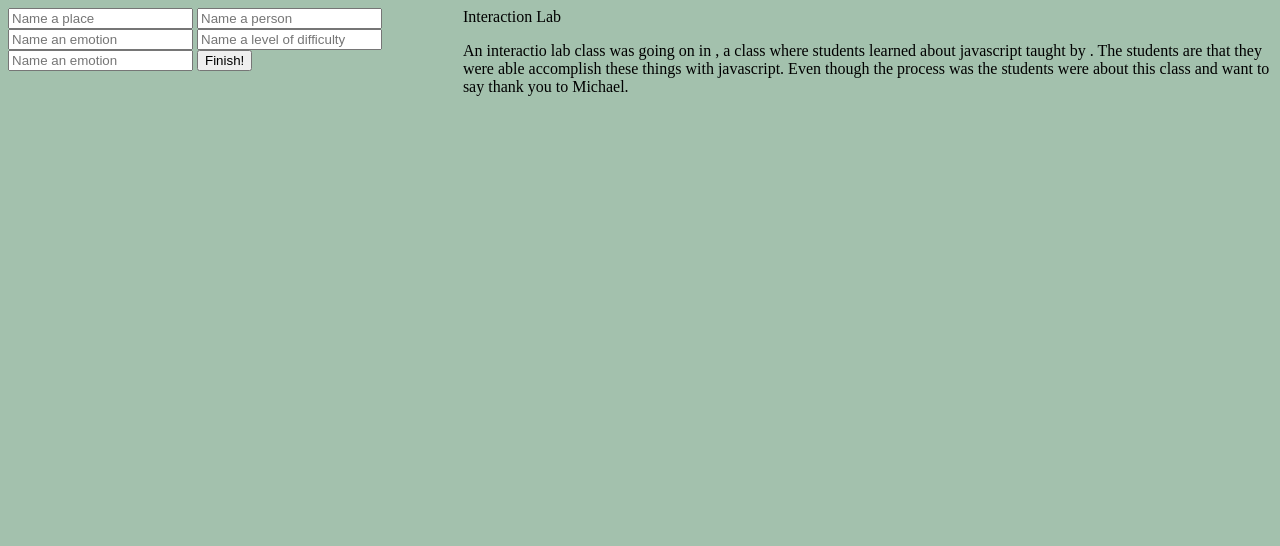
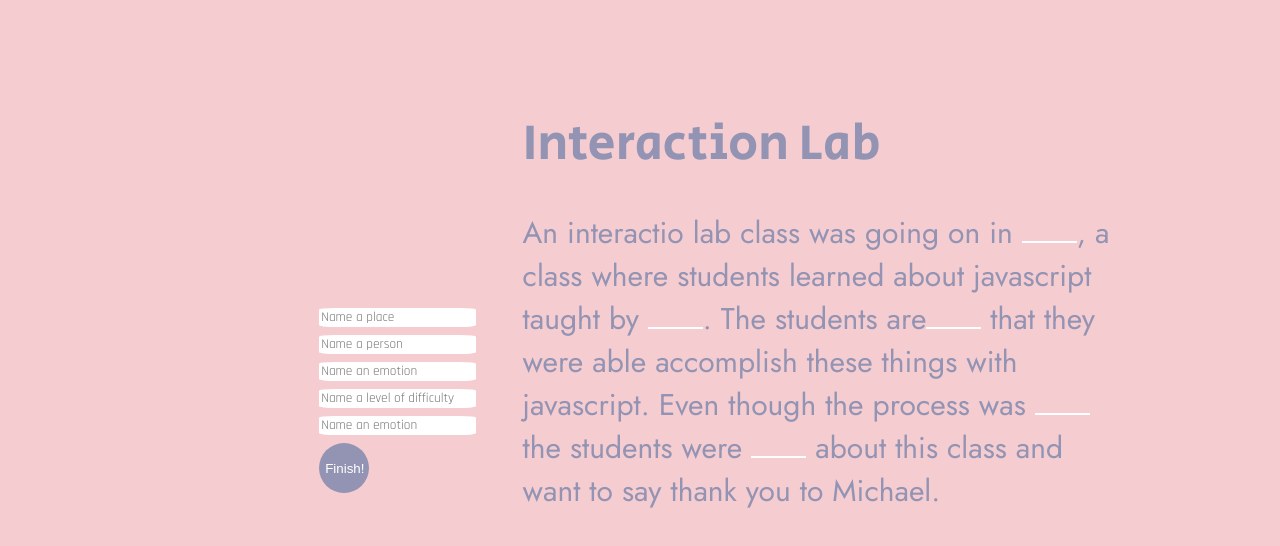
Before and after one commit to core-interaction-lab/assignments-Vivianliu015, a plain HTML site: page assignments/assignment-5/index.html in a window 1280 px wide. Drawn offline with Linux system fonts and the light colour scheme.

Commit message:
Update styles.css

```diff
--- a/assignments/assignment-5/css/styles.css
+++ b/assignments/assignment-5/css/styles.css
@@ -1,81 +1,83 @@
-.content{
+.content {
     display: flex;
+    padding: 0 .5rem;
+
 }
 
-.flex-col{
-    flex: 1;
+section {
+    padding: 0 .2rem;
+
 }
 
-#todo-textarea{
-color:#dc7b82;
-background-color: whitesmoke;
-border-radius:20px;
-font-size: 27.5px;
-position:relative;
-left: 97px;
-top:50px;
-font-family: 'Montserrat Alternates', sans-serif;
-border:0px;
+.input-value {
+    display: inline-block;
+    min-width: 55px;
+    border-bottom: 2px solid white;
+    position:relative;
+
 
 
 }
 
-#add-todo-btn{
-color:	#317873;
-height:50px;
-width:50px;
-border-radius: 100px;
-position:relative;
-left: 400px;
-top:70px;
-background-color: 	#a0d6b4;
-border:0px;
-font-family: 'Montserrat Alternates', sans-serif;
-transition: transform .2s;
-
+form input {
+    display: block;
+    margin-bottom: .5rem;
+    position: relative;
+    font-family: 'Rajdhani', sans-serif;
+    border-radius: 10%;
+    border: none;
+    color:purple;
 
 }
 
-#add-todo-btn:hover{
-    background-color:#f0c7ca;
-    font-family: 'Montserrat Alternates', sans-serif;
-    color:#317873;
-    transform: scale(1.4);
-
-
-
-}
-#todo-container{
-color:#dc7b82;
-font-size: 40px;
-font-family: 'Montserrat Alternates', sans-serif;
-
-}
-
-h1{
-    color:		#317873;
-    font-family: 'Montserrat Alternates', sans-serif;
-    font-size: 80px;
-    margin-left: auto;
-    margin-top: auto;
+p{
+    color:#9393b3;
+    font-family: 'Jost', sans-serif;
+    font-size: 30px;
+    width:600px;
     position:relative;
-    left: 90px;
-    top:75px;
+    left:340px;
+    top:100px;
 
 }
 
 body{
-   background-color:  #a3c1ad;
+    background-color:#f5cdd1;
 }
 
-h2{
-    font-family: 'Montserrat Alternates', sans-serif;
-    font-size: 20px;
-    margin-left: auto;
-    margin-top: auto;
+.title{
+    font-family: 'Secular One', sans-serif;
+    font-size: 50px;
+    color: #9393b3;
     position:relative;
-    left: 90px;
-    color:	#5f9ea0;
-    top:27px;
+    left:340px;
+    top:100px;
 
 }
+
+.title:hover{
+    color:aliceblue;
+
+}
+
+
+
+button{
+    color:white;
+    background-color:#9393b3;
+    border:none;
+    border-radius:50%;
+    width:50px;
+    height:50px;
+    transition:0.3s;
+}
+button:hover{
+    background-color:#e2b4b8;
+
+}
+
+form{
+    position:relative;
+    top:300px;
+    left:300px;
+}
```
